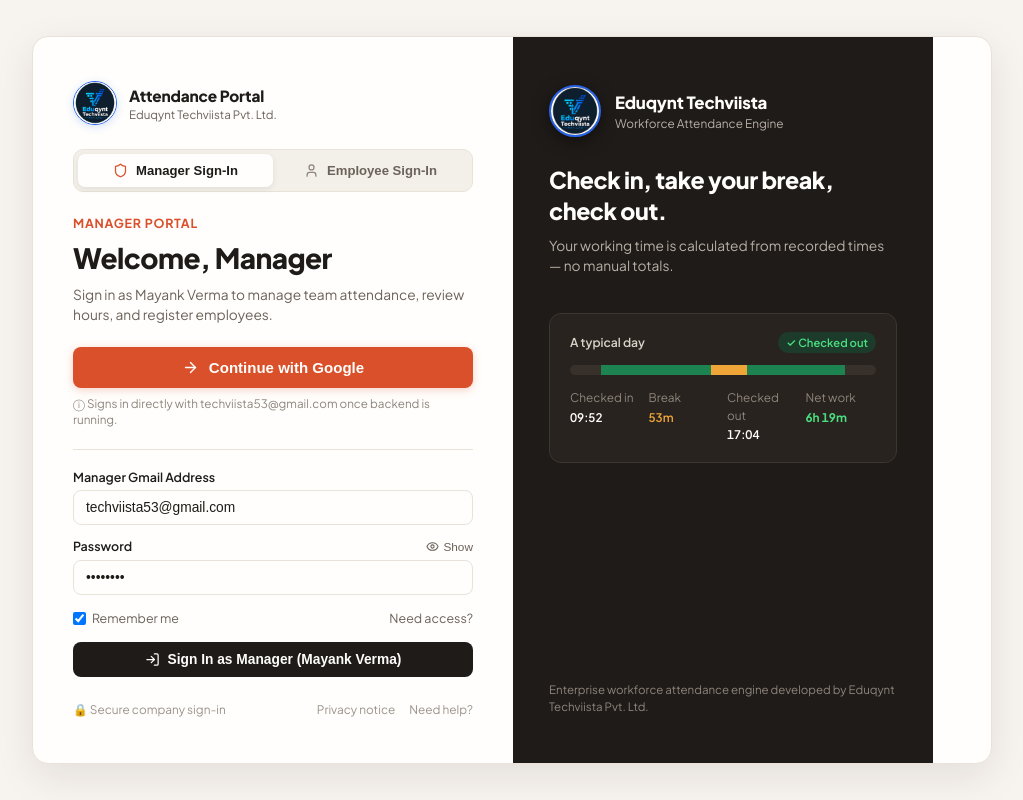
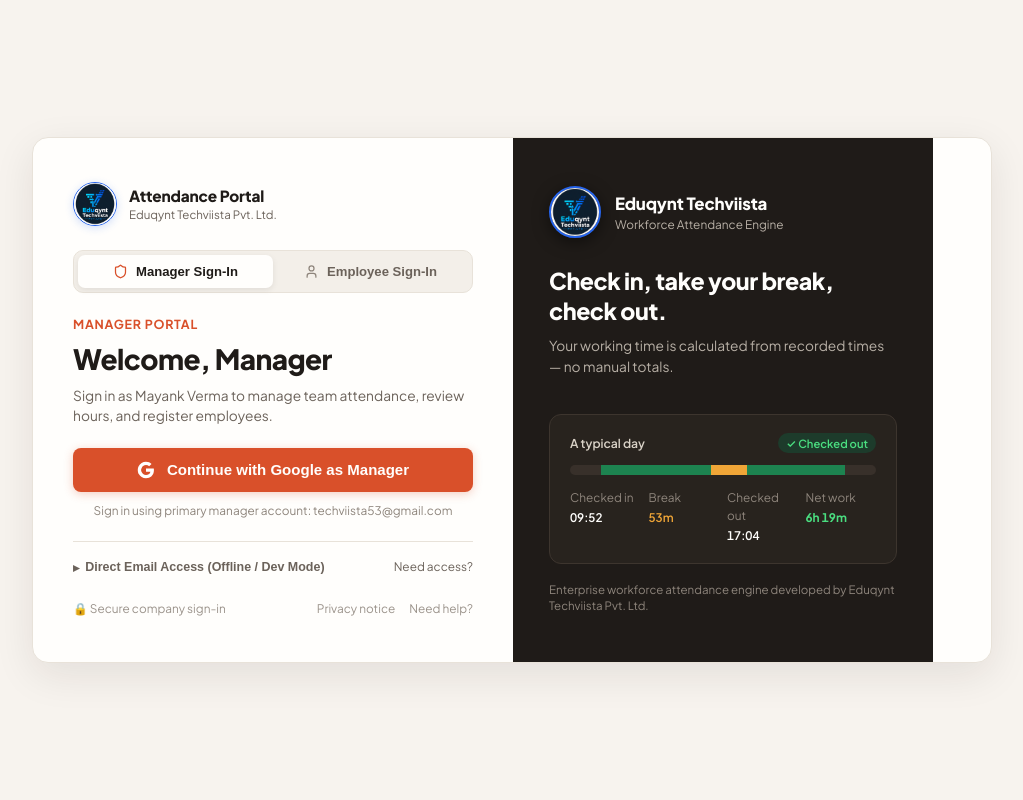
Before and after one commit to VaibhavSharmaggwp/workforce-attendance-engine, a React (Vite) app in the folder frontend/: page / in a window 1280 px wide. Shown: the whole page, without its empty margins (128-1151 px from the left). Built offline with nearby package versions, Linux system fonts and the light colour scheme.

Commit message:
fix(auth): fix OAuth2 session state handling, remove fake password form, and streamline Google SSO flow

```diff
--- a/frontend/src/pages/LoginPage.jsx
+++ b/frontend/src/pages/LoginPage.jsx
@@ -1,3 +1,4 @@
+
 import React, { useState } from 'react';
 import { useAuth } from '../context/AuthContext';
 import { Eye, EyeOff, AlertCircle, ArrowRight, Shield, User, LogIn, X, Lock, HelpCircle, ShieldCheck } from 'lucide-react';
@@ -6,9 +7,7 @@ export const LoginPage = () => {
   const { loginWithCredentials, authError, setAuthError } = useAuth();
   const [selectedRole, setSelectedRole] = useState('MANAGER'); // default to Manager for easy admin access
   const [email, setEmail] = useState('techviista53@gmail.com');
-  const [password, setPassword] = useState('password');
-  const [showPassword, setShowPassword] = useState(false);
-  const [rememberMe, setRememberMe] = useState(true);
+  const [showDirectLogin, setShowDirectLogin] = useState(false);
   const [isSubmitting, setIsSubmitting] = useState(false);
   const [isGoogleRedirecting, setIsGoogleRedirecting] = useState(false);
   const [infoModal, setInfoModal] = useState(null); // 'PRIVACY' | 'HELP' | 'SECURITY' | null
@@ -18,10 +17,8 @@ export const LoginPage = () => {
     setAuthError(null);
     if (role === 'MANAGER') {
       setEmail('techviista53@gmail.com');
-      setPassword('password');
     } else {
       setEmail('');
-      setPassword('');
     }
   };
 
@@ -47,13 +44,13 @@ export const LoginPage = () => {
     if (e && e.preventDefault) e.preventDefault();
     const targetEmail = email.trim();
     if (!targetEmail) {
-      setAuthError('Please enter your Gmail / work email address.');
+      setAuthError('Please enter your registered Gmail address.');
       return;
     }
     setIsSubmitting(true);
     setAuthError(null);
     try {
-      await loginWithCredentials(targetEmail, password || 'password');
+      await loginWithCredentials(targetEmail, 'sso-session');
     } catch (err) {
       // error handled in AuthContext
     } finally {
@@ -230,8 +227,10 @@ export const LoginPage = () => {
             )}
 
             {/* Primary Google Sign-in Button */}
+            {/* Primary Action: Google Single Sign-On Button */}
             <div style={{ marginTop: 22 }}>
               <button
+                type="button"
                 onClick={handleGoogleSignIn}
                 disabled={isGoogleRedirecting}
                 style={{
@@ -239,16 +238,16 @@ export const LoginPage = () => {
                   display: 'flex',
                   alignItems: 'center',
                   justifyContent: 'center',
-                  gap: 10,
+                  gap: 12,
                   backgroundColor: 'var(--color-coral)',
                   color: '#FFFEFC',
                   border: 'none',
                   borderRadius: 'var(--radius-control)',
-                  padding: '12px 18px',
+                  padding: '13px 18px',
                   fontSize: '0.94rem',
                   fontWeight: 600,
                   cursor: isGoogleRedirecting ? 'not-allowed' : 'pointer',
-                  boxShadow: '0 2px 8px rgba(217, 80, 42, 0.25)',
+                  boxShadow: '0 2px 10px rgba(217, 80, 42, 0.28)',
                   transition: 'background 0.15s, transform 0.1s',
                 }}
                 onMouseEnter={(e) => {
@@ -262,25 +261,63 @@ export const LoginPage = () => {
                   <span>Connecting to Google...</span>
                 ) : (
                   <>
-                    <ArrowRight size={17} />
-                    <span>Continue with Google</span>
+                    <svg width="18" height="18" viewBox="0 0 24 24" fill="currentColor">
+                      <path d="M22.56 12.25c0-.78-.07-1.53-.2-2.25H12v4.26h5.92c-.26 1.37-1.04 2.53-2.21 3.31v2.77h3.57c2.08-1.92 3.28-4.74 3.28-8.09z" fill="#FFFFFF"/>
+                      <path d="M12 23c2.97 0 5.46-.98 7.28-2.66l-3.57-2.77c-.98.66-2.23 1.06-3.71 1.06-2.86 0-5.29-1.93-6.16-4.53H2.18v2.84C3.99 20.53 7.7 23 12 23z" fill="#FFFFFF"/>
+                      <path d="M5.84 14.09c-.22-.66-.35-1.36-.35-2.09s.13-1.43.35-2.09V7.06H2.18C1.43 8.55 1 10.22 1 12s.43 3.45 1.18 4.94l2.85-2.22.81-.63z" fill="#FFFFFF"/>
+                      <path d="M12 5.38c1.62 0 3.06.56 4.21 1.64l3.15-3.15C17.45 2.09 14.97 1 12 1 7.7 1 3.99 3.47 2.18 7.06l3.66 2.84c.87-2.6 3.3-4.52 6.16-4.52z" fill="#FFFFFF"/>
+                    </svg>
+                    <span>
+                      {isManager
+                        ? 'Continue with Google as Manager'
+                        : 'Continue with Google'}
+                    </span>
                   </>
                 )}
               </button>
-              <div style={{ display: 'flex', gap: 6, alignItems: 'flex-start', marginTop: 8 }}>
-                <span style={{ fontSize: '0.73rem', color: '#8E857C', lineHeight: 1.4 }}>
+              <div style={{ marginTop: 10, textAlign: 'center', fontSize: '0.74rem', color: '#8E857C' }}>
                 {isManager
-                    ? 'ⓘ Signs in directly with techviista53@gmail.com once backend is running.'
-                    : 'ⓘ Sign in with the Gmail registered by your manager.'}
-                </span>
+                  ? 'Sign in using primary manager account: techviista53@gmail.com'
+                  : 'Sign in with the personal or work Gmail provisioned by your manager.'}
               </div>
             </div>
 
-            {/* Direct Email / Password Sign-in Form */}
-            <div style={{ marginTop: 20, borderTop: '1px solid var(--color-border)', paddingTop: 18 }}>
-              <form onSubmit={handleEmailSubmit}>
-                <div style={{ marginBottom: 12 }}>
-                  <label style={{ display: 'block', fontSize: '0.78rem', fontWeight: 600, color: 'var(--color-charcoal)', marginBottom: 4 }}>
+            {/* Direct Email Access (Offline / Local Dev Mode) */}
+            <div style={{ marginTop: 22, borderTop: '1px solid var(--color-border)', paddingTop: 16 }}>
+              <div style={{ display: 'flex', justifyContent: 'space-between', alignItems: 'center' }}>
+                <button
+                  type="button"
+                  onClick={() => setShowDirectLogin(!showDirectLogin)}
+                  style={{
+                    background: 'none',
+                    border: 'none',
+                    padding: 0,
+                    fontSize: '0.78rem',
+                    fontWeight: 600,
+                    color: showDirectLogin ? 'var(--color-charcoal)' : 'var(--color-stone)',
+                    cursor: 'pointer',
+                    display: 'inline-flex',
+                    alignItems: 'center',
+                    gap: 6,
+                  }}
+                >
+                  <span>{showDirectLogin ? '▾' : '▸'}</span>
+                  <span>Direct Email Access (Offline / Dev Mode)</span>
+                </button>
+                <span
+                  onClick={() => setInfoModal('HELP')}
+                  style={{ color: 'var(--color-stone)', cursor: 'pointer', fontSize: '0.74rem' }}
+                  onMouseEnter={(e) => (e.currentTarget.style.color = 'var(--color-charcoal)')}
+                  onMouseLeave={(e) => (e.currentTarget.style.color = 'var(--color-stone)')}
+                >
+                  Need access?
+                </span>
+              </div>
+
+              {showDirectLogin && (
+                <form onSubmit={handleEmailSubmit} style={{ marginTop: 12 }}>
+                  <div style={{ marginBottom: 10 }}>
+                    <label style={{ display: 'block', fontSize: '0.75rem', fontWeight: 600, color: 'var(--color-charcoal)', marginBottom: 4 }}>
                       {isManager ? 'Manager Gmail Address' : 'Registered Employee Gmail'}
                     </label>
                     <input
@@ -291,73 +328,18 @@ export const LoginPage = () => {
                       onChange={(e) => setEmail(e.target.value)}
                       style={{
                         width: '100%',
-                      padding: '9px 12px',
+                        padding: '8px 12px',
                         borderRadius: 'var(--radius-control)',
                         border: '1px solid var(--color-border)',
-                      fontSize: '0.86rem',
+                        fontSize: '0.84rem',
                         color: 'var(--color-charcoal)',
                         backgroundColor: '#FFFEFC',
                       }}
                     />
                   </div>
 
-                <div style={{ marginBottom: 14 }}>
-                  <div style={{ display: 'flex', justifyContent: 'space-between', alignItems: 'center', marginBottom: 4 }}>
-                    <label style={{ fontSize: '0.78rem', fontWeight: 600, color: 'var(--color-charcoal)' }}>
-                      Password
-                    </label>
-                    <button
-                      type="button"
-                      onClick={() => setShowPassword(!showPassword)}
-                      style={{
-                        background: 'none',
-                        border: 'none',
-                        color: 'var(--color-stone)',
-                        fontSize: '0.74rem',
-                        cursor: 'pointer',
-                        display: 'inline-flex',
-                        alignItems: 'center',
-                        gap: 4,
-                      }}
-                    >
-                      {showPassword ? <EyeOff size={13} /> : <Eye size={13} />}
-                      {showPassword ? 'Hide' : 'Show'}
-                    </button>
-                  </div>
-                  <input
-                    type={showPassword ? 'text' : 'password'}
-                    placeholder="••••••••"
-                    value={password}
-                    onChange={(e) => setPassword(e.target.value)}
-                    style={{
-                      width: '100%',
-                      padding: '9px 12px',
-                      borderRadius: 'var(--radius-control)',
-                      border: '1px solid var(--color-border)',
-                      fontSize: '0.86rem',
-                      color: 'var(--color-charcoal)',
-                      backgroundColor: '#FFFEFC',
-                    }}
-                  />
-                </div>
-
-                <div style={{ display: 'flex', justifyContent: 'space-between', alignItems: 'center', marginBottom: 14, fontSize: '0.78rem' }}>
-                  <label style={{ display: 'flex', alignItems: 'center', gap: 6, color: 'var(--color-stone)', cursor: 'pointer' }}>
-                    <input
-                      type="checkbox"
-                      checked={rememberMe}
-                      onChange={(e) => setRememberMe(e.target.checked)}
-                    />
-                    Remember me
-                  </label>
-                  <span
-                    onClick={() => setInfoModal('HELP')}
-                    style={{ color: 'var(--color-stone)', cursor: 'pointer' }}
-                    onMouseEnter={(e) => (e.currentTarget.style.color = 'var(--color-charcoal)')}
-                    onMouseLeave={(e) => (e.currentTarget.style.color = 'var(--color-stone)')}
-                  >
-                    Need access?
-                  </span>
+                  <div style={{ fontSize: '0.70rem', color: '#8E857C', marginBottom: 10, lineHeight: 1.35 }}>
+                    * Direct login verifies that this email address is already provisioned in the roster. No local application password is required.
                   </div>
 
                   <button
@@ -369,8 +351,8 @@ export const LoginPage = () => {
                       color: '#FFFEFC',
                       border: 'none',
                       borderRadius: 'var(--radius-control)',
-                    padding: '10px 14px',
-                    fontSize: '0.86rem',
+                      padding: '9px 14px',
+                      fontSize: '0.82rem',
                       fontWeight: 600,
                       cursor: isSubmitting ? 'not-allowed' : 'pointer',
                       display: 'flex',
@@ -379,16 +361,17 @@ export const LoginPage = () => {
                       gap: 8,
                     }}
                   >
-                  <LogIn size={15} />
+                    <LogIn size={14} />
                     <span>
                       {isSubmitting
-                      ? 'Authenticating...'
+                        ? 'Verifying...'
                         : isManager
-                      ? 'Sign In as Manager (Mayank Verma)'
-                      : 'Sign In as Employee'}
+                        ? 'Sign In Directly as Manager'
+                        : 'Sign In Directly as Employee'}
                     </span>
                   </button>
                 </form>
+              )}
             </div>
           </div>
 
```
Also changed, not shown: 2 other files (tests, documents, lock files or other folders). Lines whose indentation alone changed are shown as unchanged.
